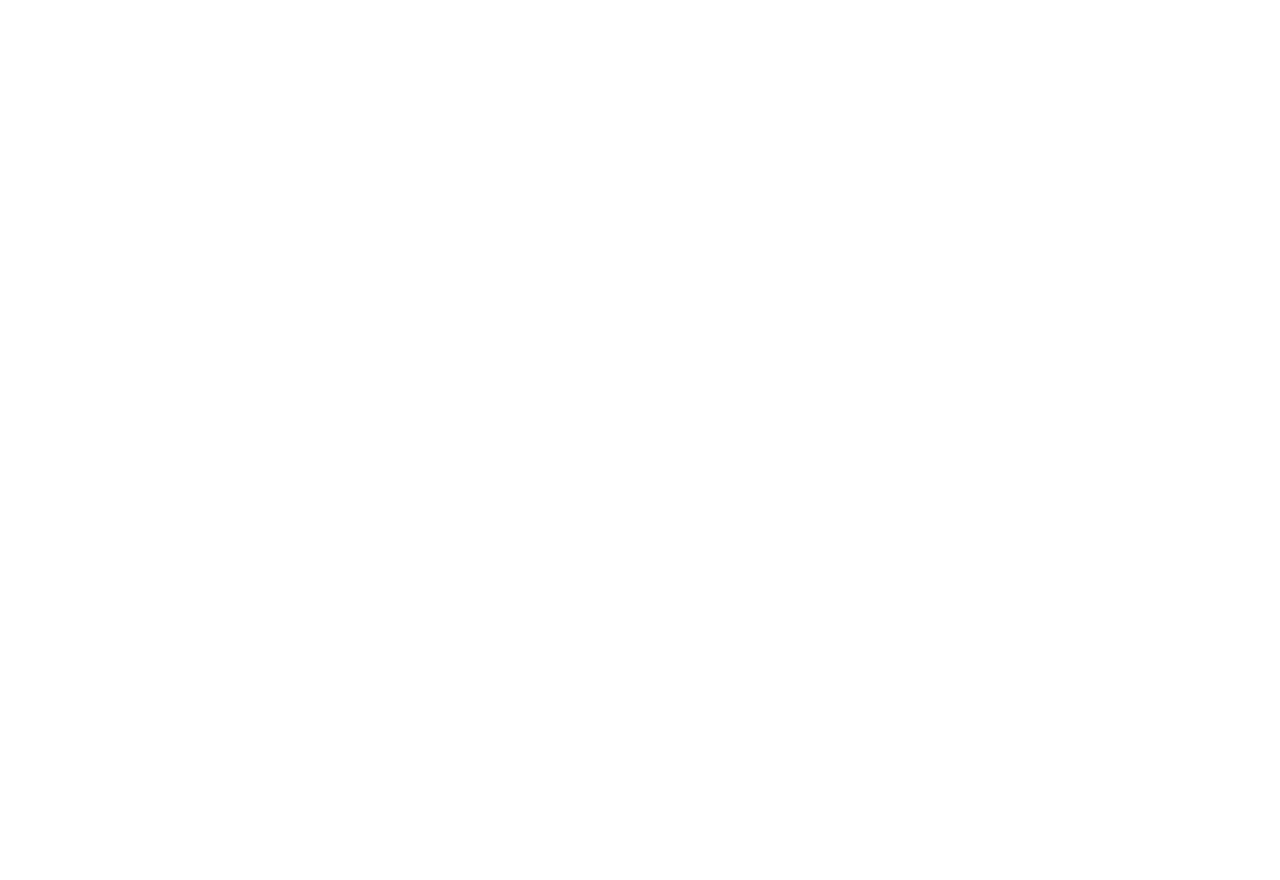
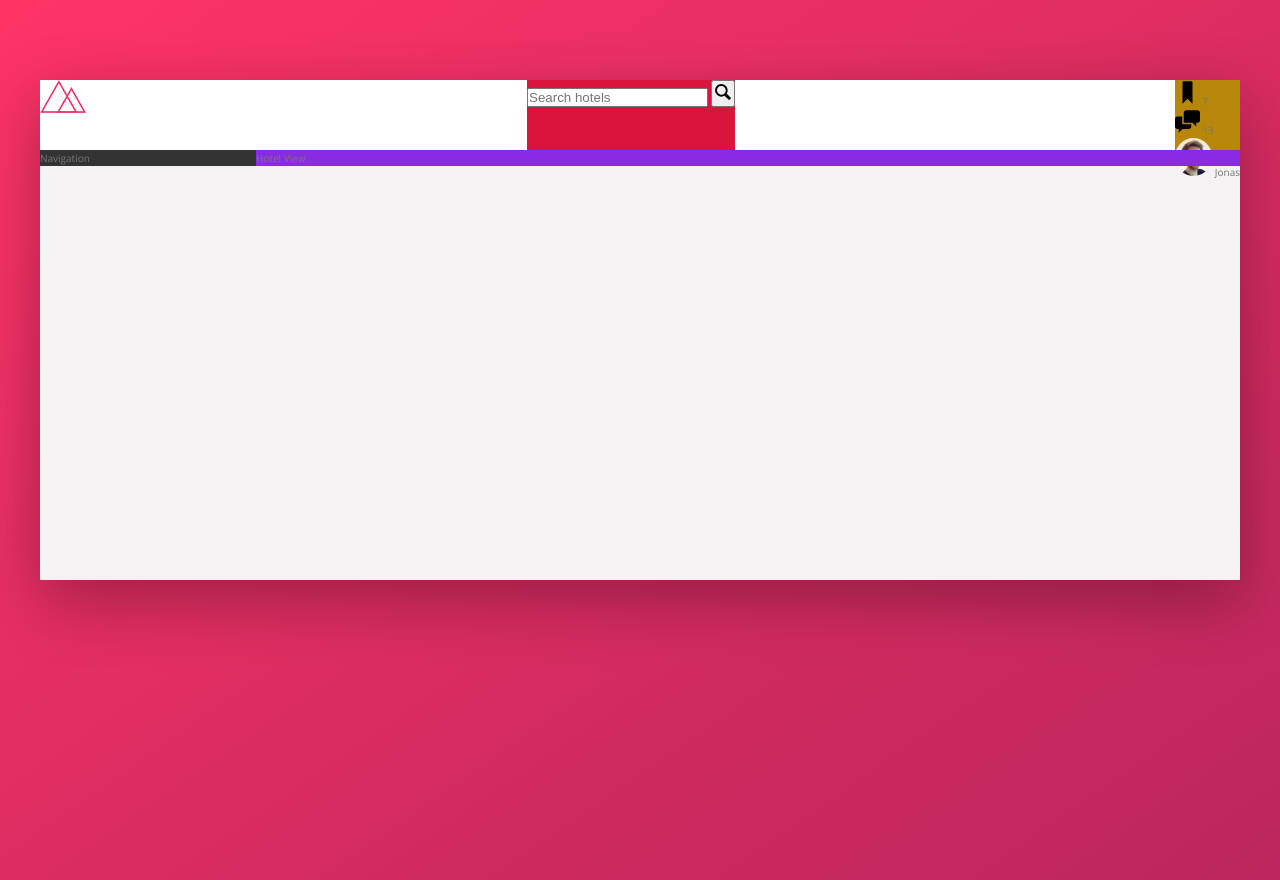
Before and after one commit to p4nduxcv/Trillo, a website: page index.html in a window 1280 px wide. Before the commit the page ends 800 px from the top, so only its background shows below. Drawn offline with nearby package versions, Linux system fonts and the light colour scheme.

Commit message:
Basic layout desing

```diff
--- a/index.html
+++ b/index.html
@@ -1,16 +1,61 @@
 <!DOCTYPE html>
 <html lang="en">
-    <head>
-        <meta charset="UTF-8">
-        <meta name="viewport" content="width=device-width, initial-scale=1.0">
+  <head>
+    <meta charset="UTF-8" />
+    <meta name="viewport" content="width=device-width, initial-scale=1.0" />
 
-        <link href="https://fonts.googleapis.com/css?family=Open+Sans:300,400,600" rel="stylesheet">
-        <link rel="stylesheet" href="css/style.css">
-        <link rel="shortcut icon" type="image/png" href="img/favicon.png">
+    <link
+      href="https://fonts.googleapis.com/css?family=Open+Sans:300,400,600"
+      rel="stylesheet"
+    />
+    <link rel="stylesheet" href="css/style.css" />
+    <link rel="shortcut icon" type="image/png" href="img/favicon.png" />
 
-        <title>trillo &mdash; Your all-in-one booking app</title>
-    </head>
-    <body>
-
-    </body>
+    <title>trillo &mdash; Your all-in-one booking app</title>
+  </head>
+  <body>
+    <div class="container">
+      <header class="header">
+        <img src="img/logo.png" alt="" class="logo" />
+        <form action="#" class="search">
+          <input
+            type="text"
+            class="search__input"
+            placeholder="Search hotels"
+          />
+          <button class="search__button">
+            <svg class="search__icon">
+              <use xlink:href="img/sprite.svg#icon-magnifying-glass"></use>
+            </svg>
+          </button>
+        </form>
+        <nav class="user-nav">
+          <div class="user-nav__icon-box">
+            <svg class="user-nav__icon">
+              <use xlink:href="img/sprite.svg#icon-bookmark"></use>
+            </svg>
+            <span class="user-nav__notification">7</span>
+          </div>
+          <div class="user-nav__icon-box">
+            <svg class="user-nav__icon">
+              <use xlink:href="img/sprite.svg#icon-chat"></use>
+            </svg>
+            <span class="user-nav__notification">13</span>
+          </div>
+          <div class="user-nav__user">
+            <img
+              src="img/user.jpg"
+              alt="User photo"
+              class="user-nav__user-photo"
+            />
+            <span class="user-nav__user-name">Jonas</span>
+          </div>
+        </nav>
+      </header>
+      <div class="content">
+        <nav class="sidebar">Navigation</nav>
+        <main class="hotel-view">Hotel View</main>
+      </div>
+    </div>
+  </body>
 </html>
--- a/package.json
+++ b/package.json
@@ -4,7 +4,7 @@
   "description": "Landing page for natours",
   "main": "index.js",
   "scripts": {
-    "watch:sass": "node-sass sass/main.scss css/style.css -w",
+    "watch:sass": "node-sass sass/main.scss css/style.css",
     "devserver": "live-server",
     "start": "npm-run-all --parallel devserver watch:sass",
     "compile:sass": "node-sass sass/main.scss css/style.comp.css",
--- /dev/null
+++ b/sass/_base.scss
@@ -0,0 +1,68 @@
+/*
+COLORS
+
+Primary: #eb2f64
+Primary light: #FF3366
+Primary dark: #BA265D
+
+Grey light 1: #faf9f9
+Grey light 2: #f4f2f2
+Grey light 3: #f0eeee
+Grey light 4: #ccc
+
+Grey dark 1: #333
+Grey dark 2: #777
+Grey dark 3: #999
+
+*/
+
+:root {
+  --color-primary: #eb2f64;
+  --color-primary-light: #ff3366;
+  --color-primary-dark: #ba265d;
+
+  --color-grey-light-1: #faf9f9;
+  --color-grey-light-2: #f4f2f2;
+  --color-grey-light-3: #f0eeee;
+  --color-grey-light-4: #ccc;
+
+  --color-grey-dark-1: #333;
+  --color-grey-dark-2: #777;
+  --color-grey-dark-3: #999;
+
+  --shadow-dark: 0 2rem 6rem rgba(0, 0, 0, 0.3);
+  --shadow-light: 0 2rem 5rem rgba(0, 0, 0, 0.06);
+
+  --line: 1px solid var(--color-grey-light-2);
+}
+
+* {
+  margin: 0;
+  padding: 0;
+}
+
+*,
+*::before,
+*::after {
+  box-sizing: inherit;
+}
+
+html {
+  box-sizing: border-box;
+  font-size: 62.5%;
+}
+
+body {
+  font-family: "Open Sans", sans-serif;
+  font-weight: 400;
+  line-height: 1.6;
+  background-image: linear-gradient(
+    to right bottom,
+    var(--color-primary-light),
+    var(--color-primary-dark)
+  );
+  background-size: cover;
+  background-repeat: no-repeat;
+  min-height: 100vh;
+  color: var(--color-grey-dark-2);
+}
--- /dev/null
+++ b/sass/_components.scss
@@ -0,0 +1,39 @@
+///LOGO
+.logo {
+  height: 3.25rem;
+}
+
+///SEARCH
+.search {
+  background-color: crimson;
+  &__input {
+  }
+  &__button {
+  }
+  &__icon {
+    height: 2rem;
+    width: 2rem;
+  }
+}
+
+///USER NAVIGATION
+.user-nav {
+  background-color: darkgoldenrod;
+  &__icon-box {
+  }
+  &__icon {
+    height: 2.5rem;
+    width: 2.5rem;
+  }
+  &__notification {
+  }
+
+  &__user {
+  }
+  &__user-photo {
+    height: 3.75rem;
+    border-radius: 50%;
+  }
+  &____user-name {
+  }
+}
--- /dev/null
+++ b/sass/_layout.scss
@@ -0,0 +1,30 @@
+.container {
+  max-width: 120rem;
+  margin: 8rem auto;
+  background-color: var(--color-grey-light-2);
+  box-shadow: var(--shadow-dark);
+  min-height: 50rem;
+}
+
+.header {
+  height: 7rem;
+  background-color: #fff;
+  border-bottom: var(--color-grey-light-1);
+  display: flex;
+  justify-content: space-between; // 1.) It allign main Axis [ --> X ]
+  // 2.) Center Property will align it to center and space between devide content into same spaces
+}
+
+.content {
+  display: flex;
+}
+
+.sidebar {
+  background-color: var(--color-grey-dark-1);
+  flex: 0 0 18%; // flex grow ,  flex space, flex shrink
+}
+
+.hotel-view {
+  background-color: blueviolet;
+  flex: 1; // flex 1 will grow much as he can
+}
--- a/sass/main.scss
+++ b/sass/main.scss
@@ -1,17 +1,3 @@
-/*
-COLORS
-
-Primary: #eb2f64
-Primary light: #FF3366
-Primary dark: #BA265D
-
-Grey light 1: #faf9f9
-Grey light 2: #f4f2f2
-Grey light 3: #f0eeee
-Grey light 4: #ccc
-
-Grey dark 1: #333
-Grey dark 2: #777
-Grey dark 3: #999
-
-*/
+@import "base";
+@import "layout";
+@import "components";
```
Also changed, not shown: css/style.css.
